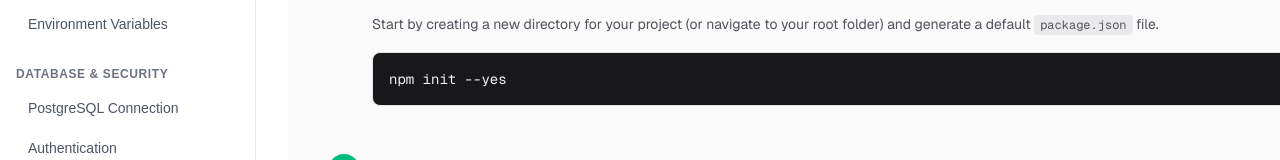
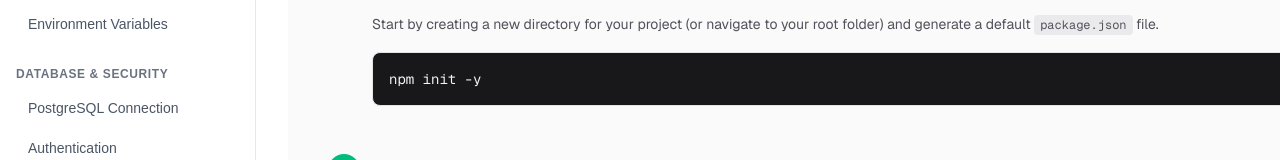
Before and after one commit to Anilbal/documentation-for-typescript-in-backend, a Next.js app: page /installation in a window 1280 px wide. Shown: the part 350-510 px from the top of the page. Built offline with nearby package versions, Linux system fonts and the light colour scheme.

Commit message:
change package cmd

```diff
--- a/app/installation/page.tsx
+++ b/app/installation/page.tsx
@@ -41,7 +41,7 @@ export default function InstallationPage() {
             </p>
             <div className="pl-11">
               <pre className="overflow-x-auto rounded-lg border border-zinc-200 bg-zinc-900 p-4 font-mono text-sm text-zinc-100 dark:border-zinc-800">
-                <code>npm init --yes</code>
+                <code>npm init -y</code>
               </pre>
             </div>
           </section>
```
